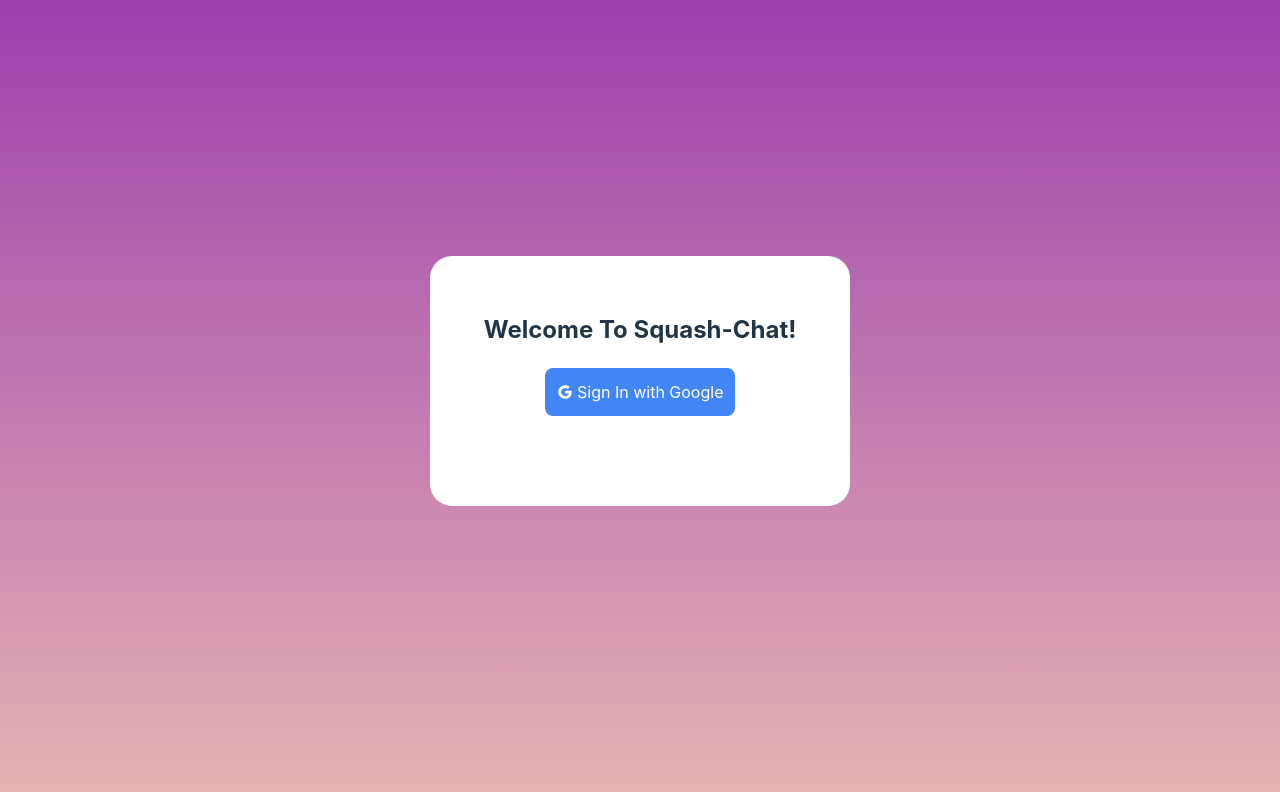
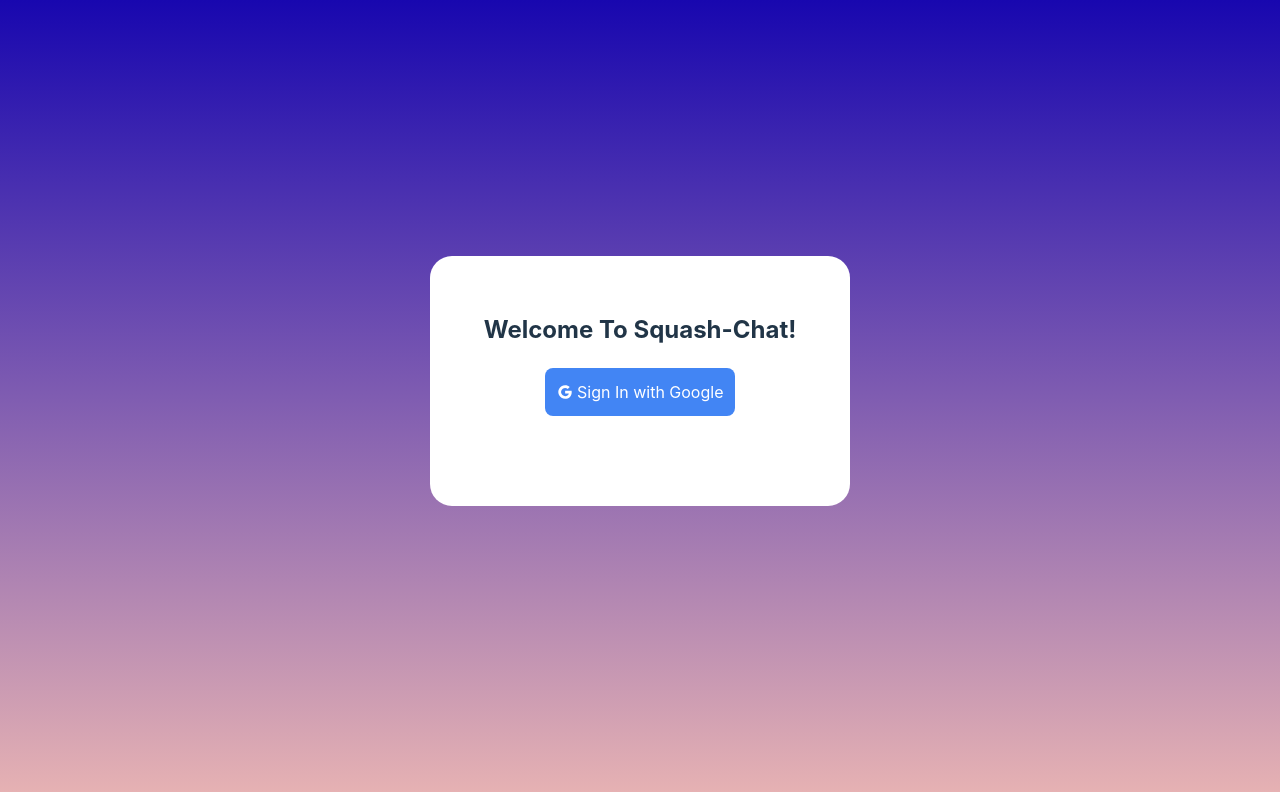
Before and after one commit to BrendaKajuju/squash-chat, a React (Vite) app: page / in a window 1280 px wide. Shown: the top 792 px of the page. Built offline with nearby package versions, Linux system fonts and the light colour scheme; no server answers.

Commit message:
Change d styling

```diff
--- a/src/App.css
+++ b/src/App.css
@@ -47,7 +47,7 @@
 /* Login Page */
 
 #login-page {
-  background-image: linear-gradient(#9b40ad, #E8B3B3);
+  background-image: linear-gradient(#1807af, #E8B3B3);
   position: absolute;
   top: 0px;
   bottom: 0px;
```
